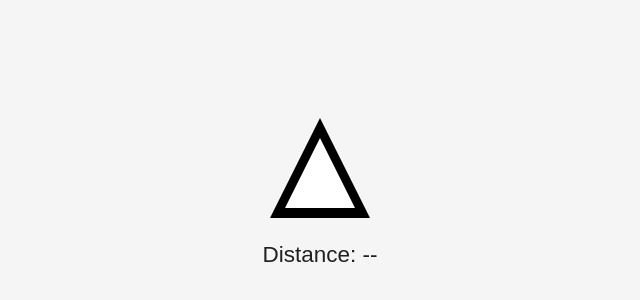
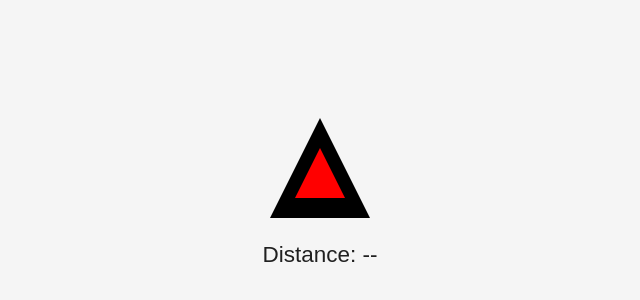
Before and after one commit to HVoortman/Geo-quest, a plain HTML site: page index.html in a window 1280 px wide. Shown: the part 194-494 px from the top of the page, without its empty margins (320-960 px from the left). Drawn offline with nearby package versions, Linux system fonts and the light colour scheme.

Commit message:
Update index.html

```diff
--- a/index.html
+++ b/index.html
@@ -38,13 +38,13 @@
         #arrow::after {
             content: '';
             position: absolute;
-            top: 20px;
-            left: -35px;
+            top: 30px;
+            left: -25px;
             width: 0;
             height: 0;
-            border-left: 35px solid transparent;
-            border-right: 35px solid transparent;
-            border-bottom: 70px solid white;
+            border-left: 25px solid transparent;
+            border-right: 25px solid transparent;
+            border-bottom: 50px solid red; /* Make the tip stand out */
         }
         #distance {
             font-size: 1.5em;
@@ -65,7 +65,7 @@
         ];
 
         function getDistance(lat1, lon1, lat2, lon2) {
-            const R = 6371000; // Radius of Earth in meters
+            const R = 6371000;
             const dLat = (lat2 - lat1) * Math.PI / 180;
             const dLon = (lon2 - lon1) * Math.PI / 180;
             const a = Math.sin(dLat/2) * Math.sin(dLat/2) +
```
